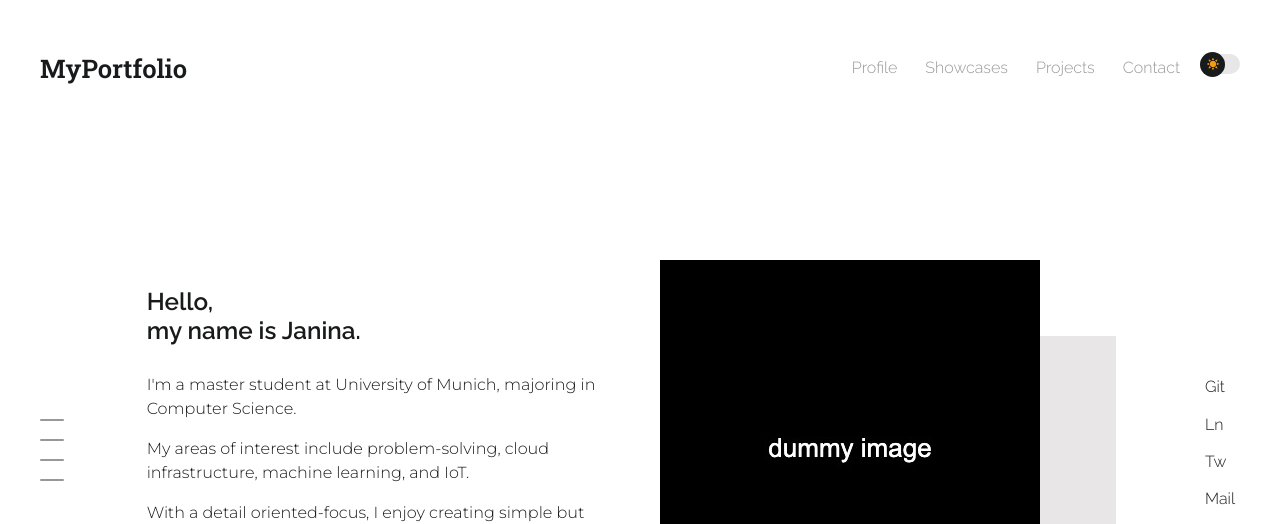
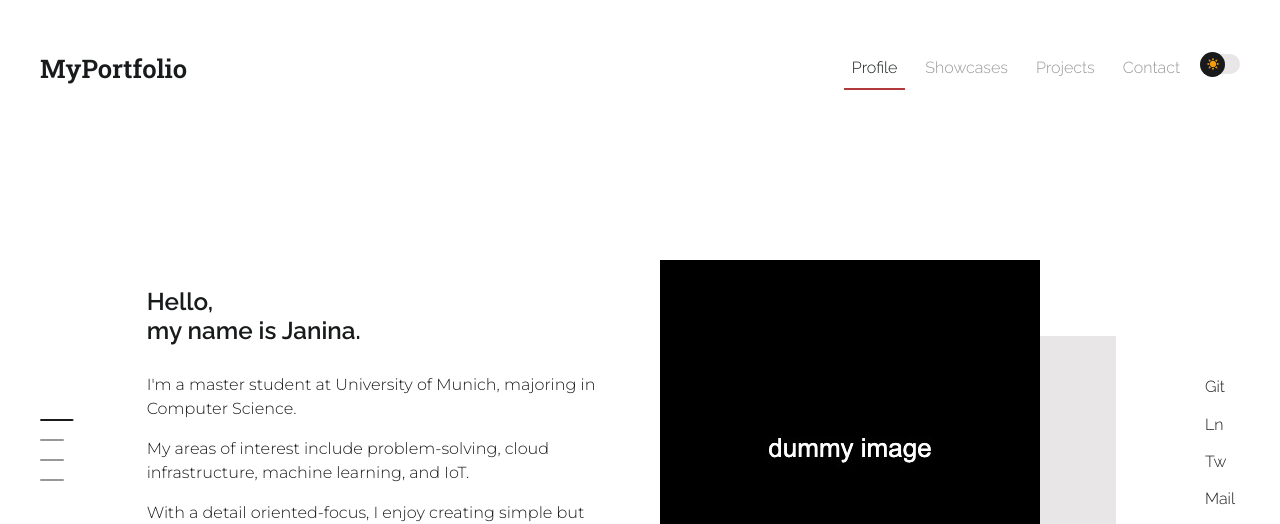
Before and after one commit to JaninaMattes/janinamattes.github.io, a Jekyll site: the page built from index.html, in a window 1280 px wide. Shown: the top 524 px of the page. Built offline with Jekyll 4.4.1, drawn with Linux system fonts in a browser that asks for light colours.

```diff
--- a/_includes/header.html
+++ b/_includes/header.html
@@ -25,7 +25,7 @@
         <a
           class="nav-link"
           href="{{ entry.url }}"
-          data-scroll
+          navbar-data-scroll
         >{{ entry.title }}</a>
       </li>
       {% endfor %}
--- a/_includes/left-sidebar.html
+++ b/_includes/left-sidebar.html
@@ -1,13 +1,15 @@
-<ul class="sidebar-nav sidebar-container">
+<div class="sidebar-container">
+  <ul class="sidebar-nav">
     {% for entry in site.data.navigation %}
     <li class="sidebar-item">
       <a
         class="sidebar-link"
         href="{{ entry.url }}"
-      data-scroll
+        sidebar-data-scroll
       >
         <div class="sidebar-line"></div>
       </a>
     </li>
     {% endfor %}
   </ul>
+</div>
--- a/_includes/right-sidebar.html
+++ b/_includes/right-sidebar.html
@@ -1,4 +1,5 @@
-<ul class="sidebar-nav sidebar-container">
+<div class="sidebar-container">
+  <ul class="sidebar-nav">
     {% for entry in site.data.social_media %}
     <li class="sidebar-social-item">
       <a
@@ -13,3 +14,4 @@
     </li>
     {% endfor %}
   </ul>
+</div>
--- a/assets/css/custom-nav.css
+++ b/assets/css/custom-nav.css
@@ -71,11 +71,9 @@ li *:last-child {
   color: var(--bg-color-light);
 }
 
-
-
 /* Style the current and selected page's link in submenus */
-.navbar ul ul a.active,
-.navbar ul ul a.selected {
+.navbar-nav ul ul a.active,
+.navbar-nav ul ul a.selected {
   color: var(--text-color);
 }
 
@@ -91,6 +89,7 @@ li *:last-child {
 .navbar-nav .nav-item {
   font-size: 1rem;
 }
+
 
 /* Style the menu links */
 .navbar-nav .nav-link {
@@ -148,6 +147,25 @@ li *:last-child {
   color: var(--text-color-light);
 }
 
-@media (min-width: 768px) {
-  /* All media queries here */
+.overlay {
+  position: fixed;
+  align-items: center;
+  flex-direction: column;
+  width: 100%;
+  height: 100%;
+  justify-content: center;
+  display: flex;
+  background: var(--bg-color);
+  color: var(--text-color);
+  z-index: 10000;
+  opacity: 0;
+  transition: all .1s ease-in-out;
+  pointer-events: none;
 }
+
+
+@media (max-width: 767px) {
+  .navbar-toggler {
+    /* Adjust styles for the menu button as needed */
+  }
+}
--- a/assets/css/custom-sidebar.css
+++ b/assets/css/custom-sidebar.css
@@ -36,7 +36,7 @@
   text-decoration: none;
 }
 
-.sidebar-nav .sidebar-link {
+.sidebar-item .sidebar-link {
   width: 24px;
   height: 2px;
   margin-right: 10px;
@@ -46,12 +46,12 @@
   color: var(--text-color-light);
 }
 
-.sidebar-nav .sidebar-link:not(.selected):hover {
+.sidebar-item .sidebar-link:not(.selected):hover {
   transform: scaleX(1.2);
 }
 
-.sidebar-nav a.active,
-.sidebar-nav a.selected {
+.sidebar-item a.active,
+.sidebar-item a.selected {
   transform: scaleX(1.4);
   background-color: var(--text-color);
 }
--- a/assets/js/scroll-smooth.js
+++ b/assets/js/scroll-smooth.js
@@ -1,18 +1,12 @@
 document.addEventListener("DOMContentLoaded", function () {
-  const scrollLinks = document.querySelectorAll("a[data-scroll]");
-  const sidebarLinks = document.querySelectorAll(".sidebar-nav a");
+  const sidebarLinks = document.querySelectorAll(".sidebar-item a");
   const navbarLinks = document.querySelectorAll(".navbar-nav a");
+  const sidebarScrollLinks = document.querySelectorAll("a[sidebar-data-scroll]");
+  const navbarScrollLinks = document.querySelectorAll("a[navbar-data-scroll]");
   let previousIndex = localStorage.getItem("previousIndex");
 
-  if (previousIndex !== null) {
-    // default select profile page
-    sidebarLinks[previousIndex].classList.add("selected");
-    navbarLinks[previousIndex].classList.add("selected");
-    previousIndex = 0;
-  }
-
-  scrollLinks.forEach(function (link, index) {
-    link.addEventListener("click", function (event) {
+  // Helper function to handle link clicks
+  function handleLinkClick(event, index) {
     event.preventDefault();
     const targetId = this.getAttribute("href").substring(1);
     const targetElement = document.getElementById(targetId);
@@ -24,14 +18,34 @@ document.addEventListener("DOMContentLoaded", function () {
 
     if (targetElement) {
       targetElement.scrollIntoView({ behavior: "smooth" });
-
       sidebarLinks[index].classList.add("selected");
       navbarLinks[index].classList.add("selected");
+      previousIndex = index;
+      localStorage.setItem("previousIndex", previousIndex);
+    }
+  }
 
-        previousIndex = index;
+  // Initialize previousIndex if it's null
+  if (previousIndex !== null) {
+    sidebarLinks[previousIndex].classList.add("selected");
+    navbarLinks[previousIndex].classList.add("selected");
+  } else {
+    previousIndex = 0;
+    sidebarLinks[previousIndex].classList.add("selected");
+    navbarLinks[previousIndex].classList.add("selected");
   }
+
+  // Add click event listeners to navbar scroll links
+  navbarScrollLinks.forEach(function (link, index) {
+    link.addEventListener("click", function (event) {
+      handleLinkClick.call(this, event, index);
     });
   });
-  // persist index
-  localStorage.setItem("previousIndex", previousIndex);
+
+  // Add click event listeners to sidebar scroll links
+  sidebarScrollLinks.forEach(function (link, index) {
+    link.addEventListener("click", function (event) {
+      handleLinkClick.call(this, event, index);
     });
+  });
+});
```
Lines whose indentation alone changed are shown as unchanged.
